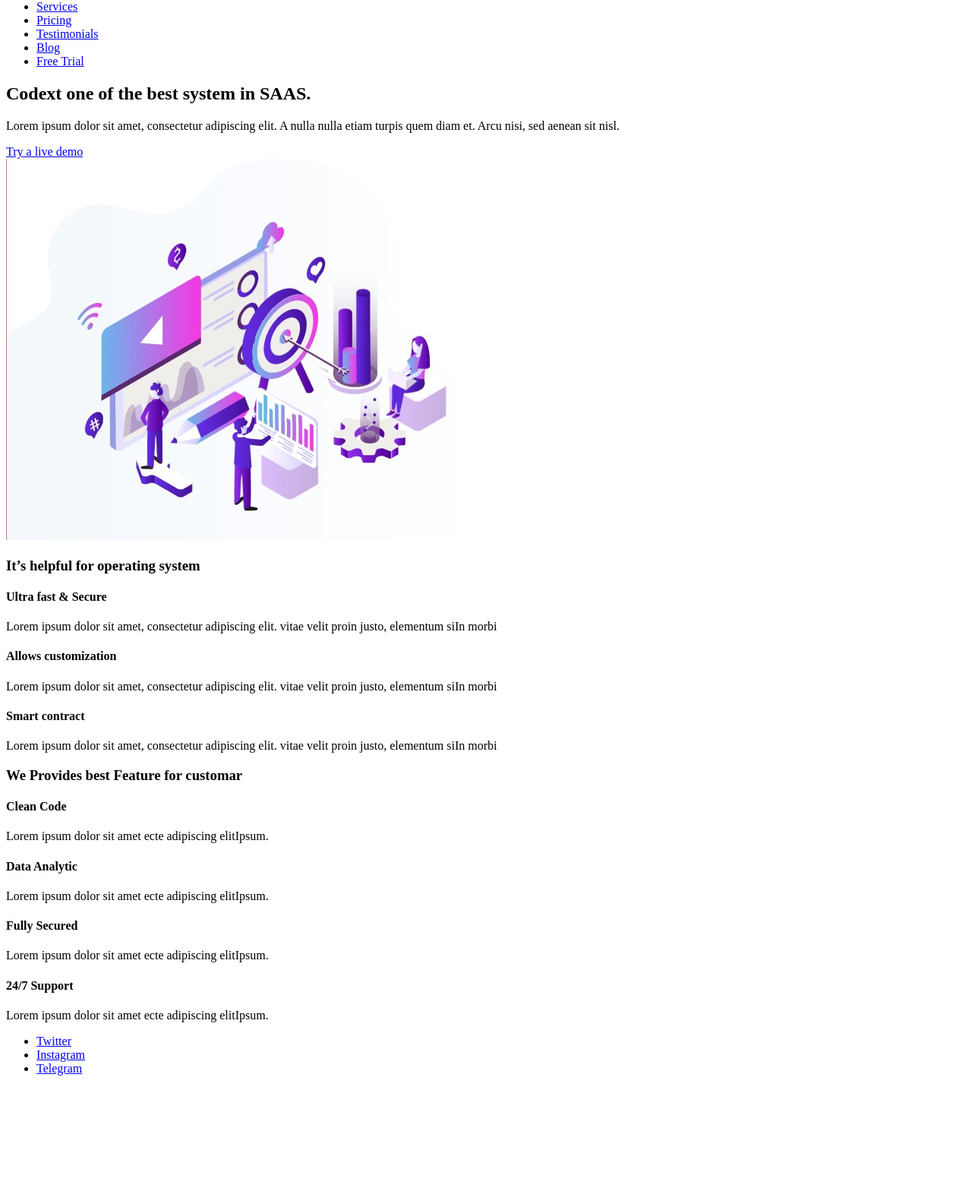
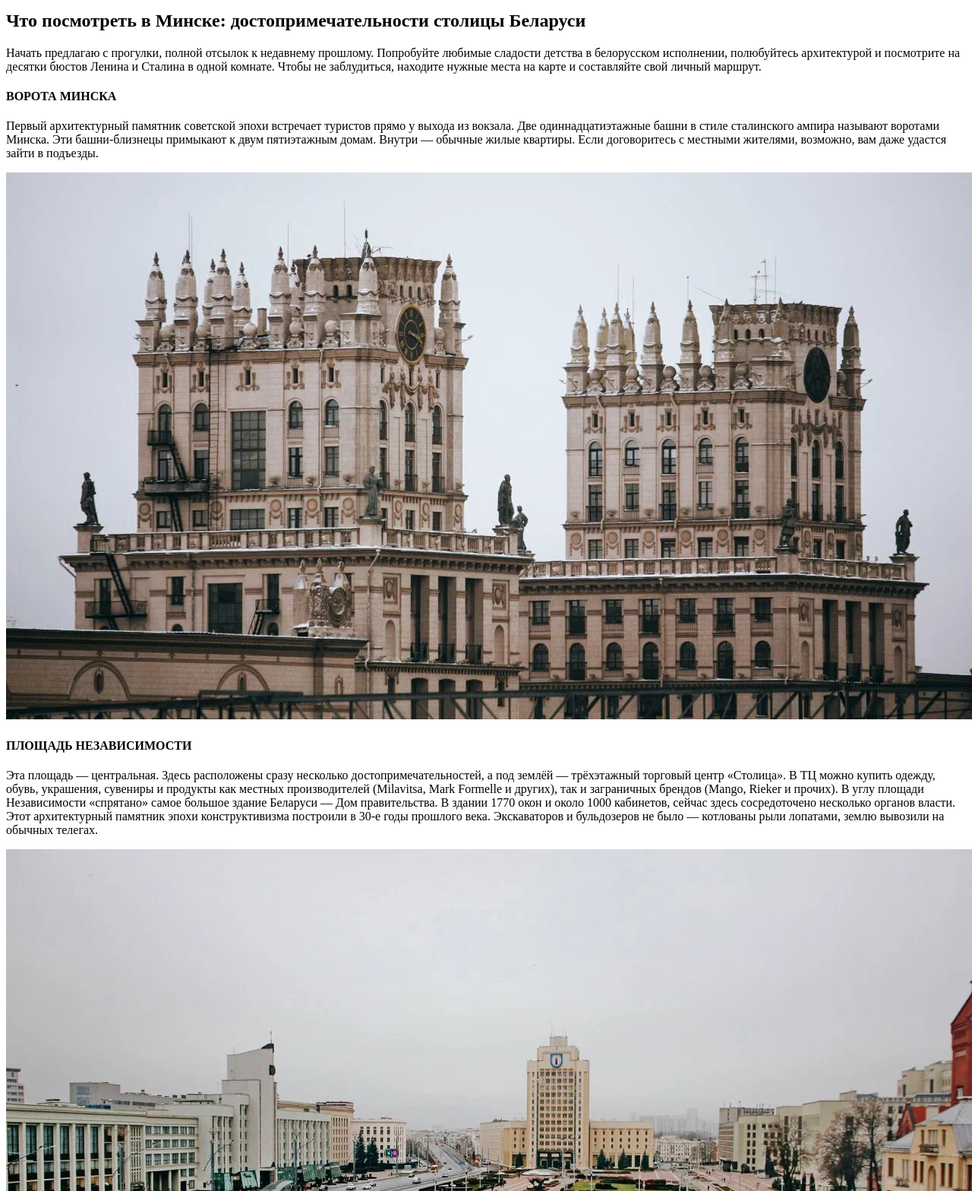
Before and after one commit to shashkevichfrida/web-itmo, a plain HTML site: page index.html in a window 1280 px wide. Shown: the part 122-1690 px from the top of the page at 76% size. Before the commit the page ends 1554 px from the top, so only its background shows below. Drawn offline with Linux system fonts and the light colour scheme.

Commit message:
refactor

```diff
--- a/index.html
+++ b/index.html
@@ -2,7 +2,7 @@
 <html lang="ru">
 <head>
     <meta charset="UTF-8">
-    <meta name="keywords" content="saas" />
+    <meta name="keywords" content="Минск" />
     <title>Title</title>
 </head>
 <body>
@@ -10,69 +10,87 @@
         <div>
             <img src="image/img1.jpg"/>
         </div>
-        <div>
+        <nav>
             <ul>
-                <li><a href="1.html">Home</a></li>
-                <li><a href="2.html">Services</a></li>
-                <li><a href="3.html">Pricing</a></li>
-                <li><a href="3.html">Testimonials</a></li>
-                <li><a href="3.html">Blog</a></li>
-                <li><a href="3.html">Free Trial</a></li>
+                <li><a href="#">Home</a></li>
+                <li><a href="#attractions">Достопримечательности</a></li>
+                <li><a href="#food">Где покушать</a></li>
+                <li><a href="#contacts">Контакты</a></li>
             </ul>
-        </div>
+        </nav>
     </header>
     <main>
-        <section>
-            <h1>Codext one of the best system in SAAS.</h1>
-            <p>Lorem ipsum dolor sit amet, consectetur adipiscing elit. A nulla nulla etiam turpis quem diam et.
-            Arcu nisi, sed aenean sit nisl.</p>
-            <a href="4.html">Try a live demo</a>
+        <section id="attractions">
+            <h1>Что посмотреть в Минске: достопримечательности столицы Беларуси</h1>
+            <p>Начать предлагаю с прогулки, полной отсылок к недавнему прошлому. Попробуйте любимые сладости детства в
+                белорусском исполнении, полюбуйтесь архитектурой и посмотрите на десятки бюстов Ленина и Сталина в одной
+                комнате. Чтобы не заблудиться, находите нужные места на карте и составляйте свой личный маршрут.</p>
+
         </section>
         <section>
-            <div>
-                <img src="image/img2.jpg"/>
-            </div>
-            <div>
-                <h3>It’s helpful for operating system</h3>
-                <div>
-                    <h4>Ultra fast & Secure</h4>
-                    <p>Lorem ipsum dolor sit amet, consectetur adipiscing elit. vitae velit proin justo, elementum siIn morbi</p>
-                </div>
-                <div>
-                    <h4>Allows customization</h4>
-                    <p>Lorem ipsum dolor sit amet, consectetur adipiscing elit. vitae velit proin justo, elementum siIn morbi</p>
-                </div>
-                <div>
-                    <h4>Smart contract</h4>
-                    <p>Lorem ipsum dolor sit amet, consectetur adipiscing elit. vitae velit proin justo, elementum siIn morbi</p>
-                </div>
-            </div>
-        </section>
-        <section>
-            <h3>We Provides best Feature for customar</h3>
-            <div>
-                <h4>Clean Code</h4>
-                <p>Lorem ipsum dolor sit amet ecte adipiscing elitIpsum.</p>
-            </div>
-            <div>
-                <h4>Data Analytic</h4>
-                <p>Lorem ipsum dolor sit amet ecte adipiscing elitIpsum.</p>
-            </div>
-            <div>
-                <h4>Fully Secured</h4>
-                <p>Lorem ipsum dolor sit amet ecte adipiscing elitIpsum.</p>
-            </div>
-            <div>
-                <h4>24/7 Support</h4>
-                <p>Lorem ipsum dolor sit amet ecte adipiscing elitIpsum.</p>
-            </div>
+            <section>
+                <section>
+                    <h4>ВОРОТА МИНСКА</h4>
+                    <p>Первый архитектурный памятник советской эпохи встречает туристов прямо у выхода из вокзала. Две
+                        одиннадцатиэтажные башни в стиле сталинского ампира называют воротами Минска. Эти башни-близнецы
+                        примыкают к двум пятиэтажным домам. Внутри — обычные жилые квартиры. Если договоритесь с
+                        местными жителями, возможно, вам даже удастся зайти в подъезды.</p>
+                    <img src="image/vorota.jpeg"/>
+                </section>
+                <section>
+                    <h4>ПЛОЩАДЬ НЕЗАВИСИМОСТИ</h4>
+                    <p>Эта площадь — центральная. Здесь расположены сразу несколько достопримечательностей, а под землёй
+                        — трёхэтажный торговый центр «Столица». В ТЦ можно купить одежду, обувь, украшения, сувениры и
+                        продукты как местных производителей (Milavitsa, Mark Formelle и других), так и заграничных
+                        брендов (Mango, Rieker и прочих).
+
+                        В углу площади Независимости «спрятано» самое большое здание Беларуси — Дом правительства. В
+                        здании 1770 окон и около 1000 кабинетов, сейчас здесь сосредоточено несколько органов власти.
+                        Этот архитектурный памятник эпохи конструктивизма построили в 30-е годы прошлого века.
+                        Экскаваторов и бульдозеров не было — котлованы рыли лопатами, землю вывозили на обычных
+                        телегах.</p>
+                    <img src="image/ploshad.jpeg" />
+                </section>
+                <section>
+                    <h4>БОЛЬШОЙ ТЕАТР БЕЛАРУСИ</h4>
+                    <p>Если вы хотите провести вечер в Минске, прикоснувшись к театральной культуре страны, — сходите на
+                        балет, оперу или спектакль в Большой театр Беларуси. Это крупнейший театр страны, билеты в
+                        который порой довольно сложно достать. Здание Большого театра — образец советского довоенного
+                        конструктивизма. Этому стилю свойственны строгость, монолитность, геометричные формы. Театр
+                        возведён на Троицкой горе — самой высокой точке города.</p>
+                    <img src="image/teatr.jpeg" />
+                </section>
+            </section>
+            <section id=food>
+                <h3>Где обедать и ужинать</h3>
+                <section>
+                    <h4>Cеть ресторанов «Васильки»</h4>
+                    <p>Это гастрономическая визитка Минска. Здесь вкусно кормят традиционными белорусскими блюдами
+                        (драниками, холодником, мачанкой) и не только. Цены невысокие, средний чек — 35–45 BYN, то есть
+                        около 1000–1300 ₽.</p>
+                </section>
+                <section>
+                    <h4>Современная белорусская кухня — Simple</h4>
+                    <p>Все блюда здесь готовят из местных продуктов и подают невероятно красиво. Средний чек — 50 BYN
+                        (1500 ₽).</p>
+                </section>
+                <section>
+                    <h4>«Нарисованная» кофейня — Keks Cafe</h4>
+                    <p>Место славится интерьером, который будто нарисовали чёрным маркером. За необычными фото для блога
+                        и вкусным кофе — сюда. Средний капучино (0,3) стоит здесь 3,5 BYN (105 ₽).</p>
+                </section>
+                <section>
+                    <h4>Бургерная — Enzo</h4>
+                    <p>Вкусные бургеры и завтраки целый день в современной части города. Цены средние, обед обойдётся
+                        вам примерно в 50 BYN (1500 ₽).</p>
+                </section>
+            </section>
         </section>
     </main>
-    <footer>
+    <footer id = contacts>
         <ul>
-            <li><a href="1.html">Twitter</a></li>
-            <li><a href="2.html">Instagram</a></li>
-            <li><a href="3.html">Telegram</a></li>
+            <li><a href="https://instagram.com/obzoor.by?igshid=MzRlODBiNWFlZA==">Instagram</a></li>
+            <li><a href="https://t.me/elfridash">Telegram</a></li>
         </ul>
     </footer>
 </body>
```
Also changed, not shown: image/img1.jpg (deleted), image/img2.jpg (deleted), image/ploshad.jpeg (added), image/teatr.jpeg (added), image/vorota.jpeg (added).
